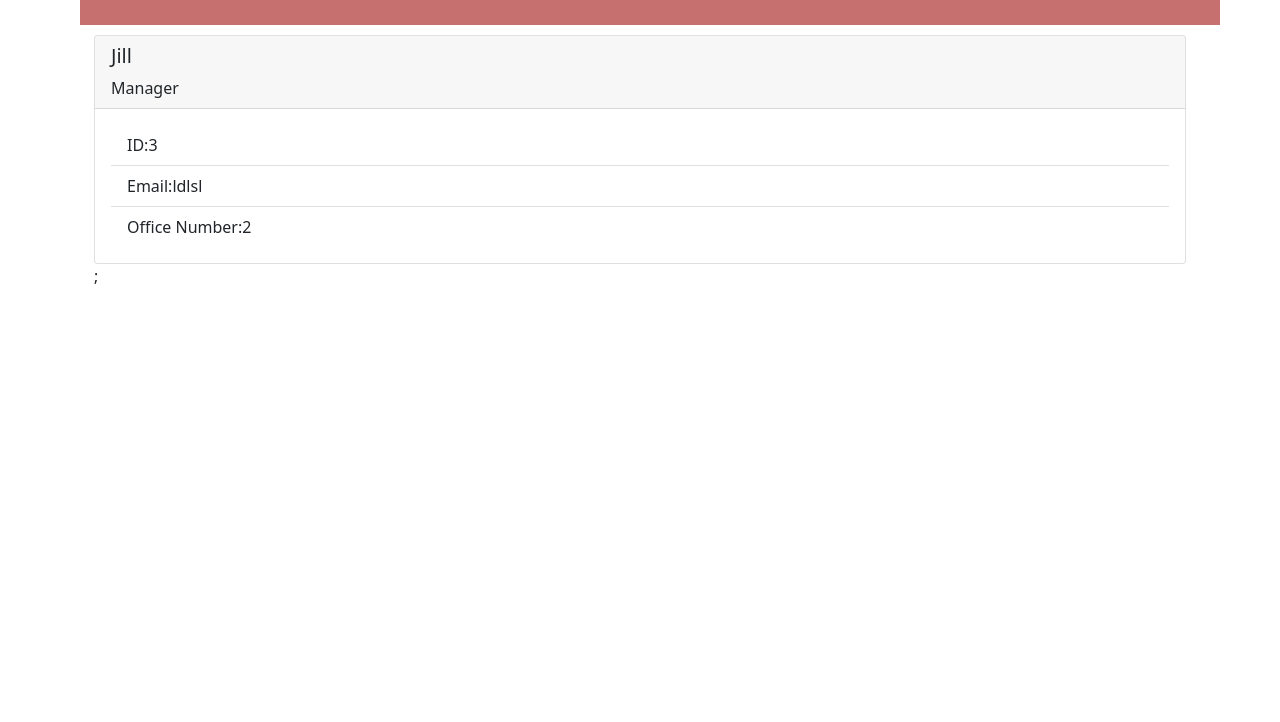
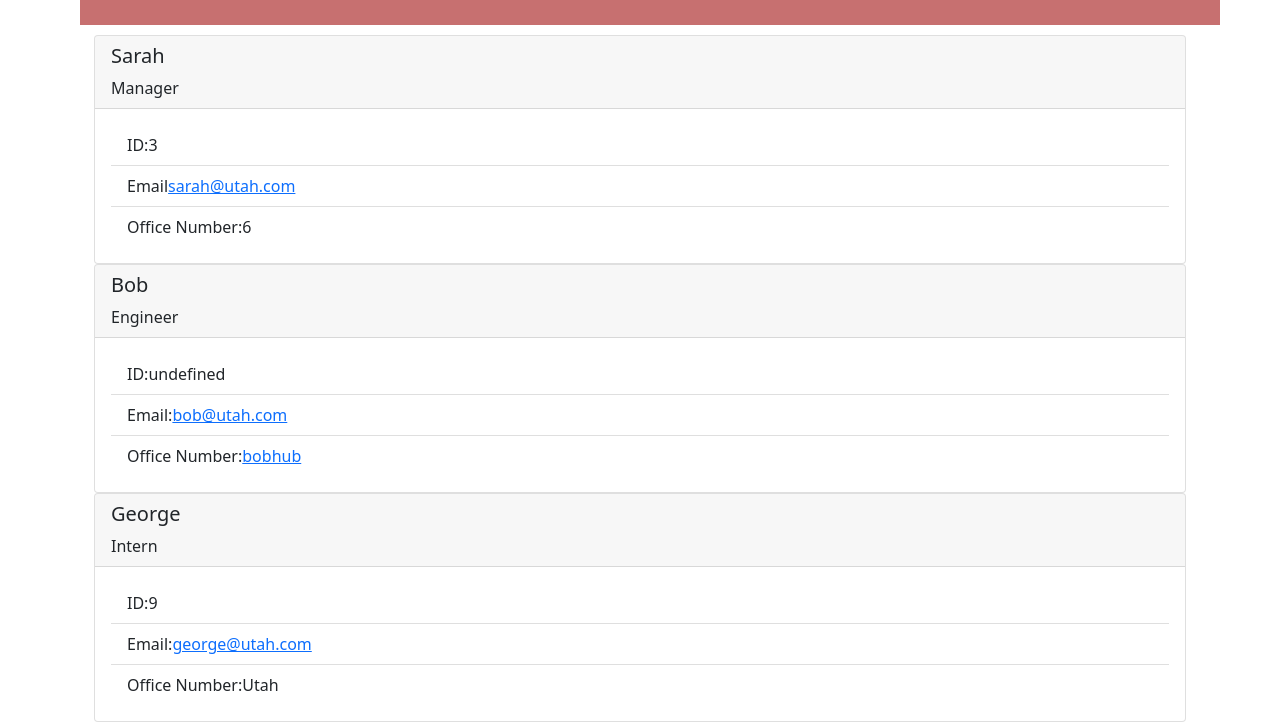
Before and after one commit to Jillium/team-profile-generator, a website: page htmldemo.html in a window 1280 px wide. Shown: the part 85-807 px from the top of the page. Drawn offline with nearby package versions, Linux system fonts and the light colour scheme; a web font is replaced by a local one.

Commit message:
added sample html file

```diff
--- a/htmldemo.html
+++ b/htmldemo.html
@@ -6,7 +6,7 @@
         <meta name="viewport" content="width=device-width, initial-scale=1.0">
         <link href="https://cdn.jsdelivr.net/npm/bootstrap@5.1.3/dist/css/bootstrap.min.css" rel="stylesheet" integrity="sha384-1BmE4kWBq78iYhFldvKuhfTAU6auU8tT94WrHftjDbrCEXSU1oBoqyl2QvZ6jIW3" crossorigin="anonymous">
         <link rel="stylesheet" href="https://cdnjs.cloudflare.com/ajax/libs/open-iconic/1.1.1/font/css/open-iconic-bootstrap.min.css" />
-        <link rel = "stylesheet" href= "./output/style.css">
+        <link rel = "stylesheet" href= "../output/style.css">
         <title>Team Profile</title>
     </head>
     <body>
@@ -25,17 +25,41 @@
 
            <div class = "card">
                 <div class = "card-header">
-                    <h5>Jill</h5>
-                    <span class="oi oi-briefcase"></span><span>Manager</span>
+                    <h5>Sarah</h5>
+                    <span class="oi oi-briefcase margin-right: 4rem"></span><span>Manager</span>
                 </div>
                 <div class = "card-body">
                     <ul class = "list-group list-group-flush">
                         <li class = "list-group-item">ID:3</li>
-                        <li class = "list-group-item">Email:ldlsl</li>
-                        <li class = "list-group-item">Office Number:2</li>
+                        <li class = "list-group-item">Email<a href = "mailto:sarah@utah.com">sarah@utah.com</a></li>
+                        <li class = "list-group-item">Office Number:6</li>
                     </ul>
                 </div>
-            </div>;
+            </div><div class = "card">
+           <div class = "card-header">
+               <h5>Bob</h5>
+               <span class="oi oi-headphones margin-right: 4rem""></span><span>Engineer</span>
+           </div>
+           <div class = "card-body">
+               <ul class = "list-group list-group-flush">
+                   <li class = "list-group-item">ID:undefined</li>
+                   <li class = "list-group-item">Email:<a href = "mailto:bob@utah.com">bob@utah.com</a></li>
+                   <li class = "list-group-item">Office Number:<a href = "http://github.com/bobhub">bobhub</a></li>
+               </ul>
+           </div>
+       </div><div class = "card">
+           <div class = "card-header">
+               <h5>George</h5>
+               <span class="oi oi-book margin-right: 4rem""></span><span>Intern</span>
+           </div>
+           <div class = "card-body">
+               <ul class = "list-group list-group-flush">
+                   <li class = "list-group-item">ID:9</li>
+                   <li class = "list-group-item">Email:<a href = "mailto:george@utah.com">george@utah.com</a></li>
+                   <li class = "list-group-item">Office Number:Utah</li>
+               </ul>
+           </div>
+       </div>
 
                 </div>
 
```
